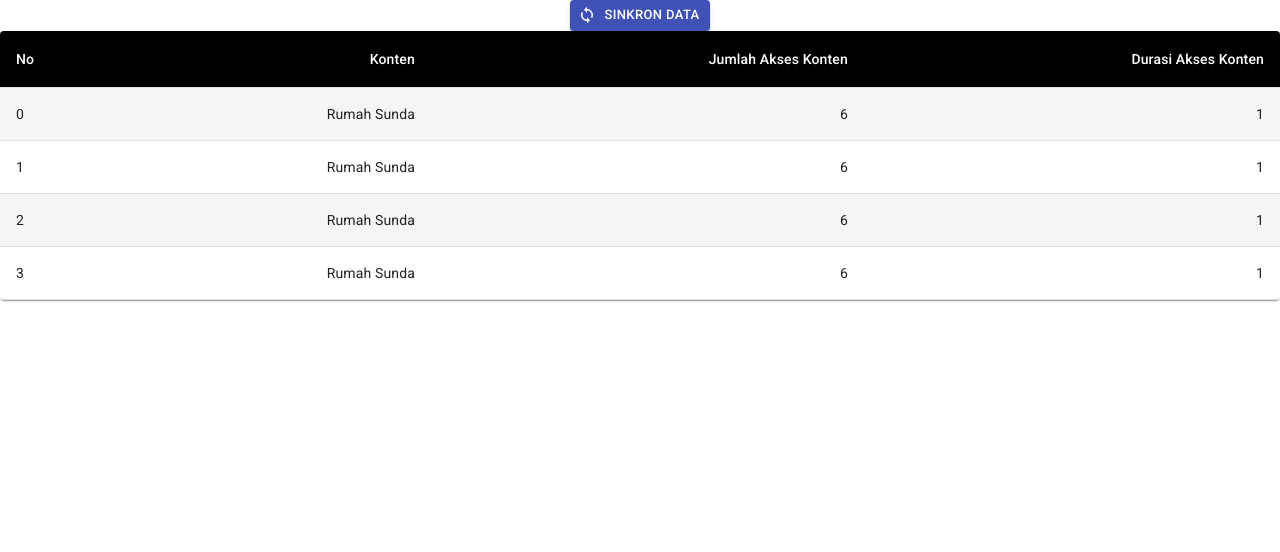
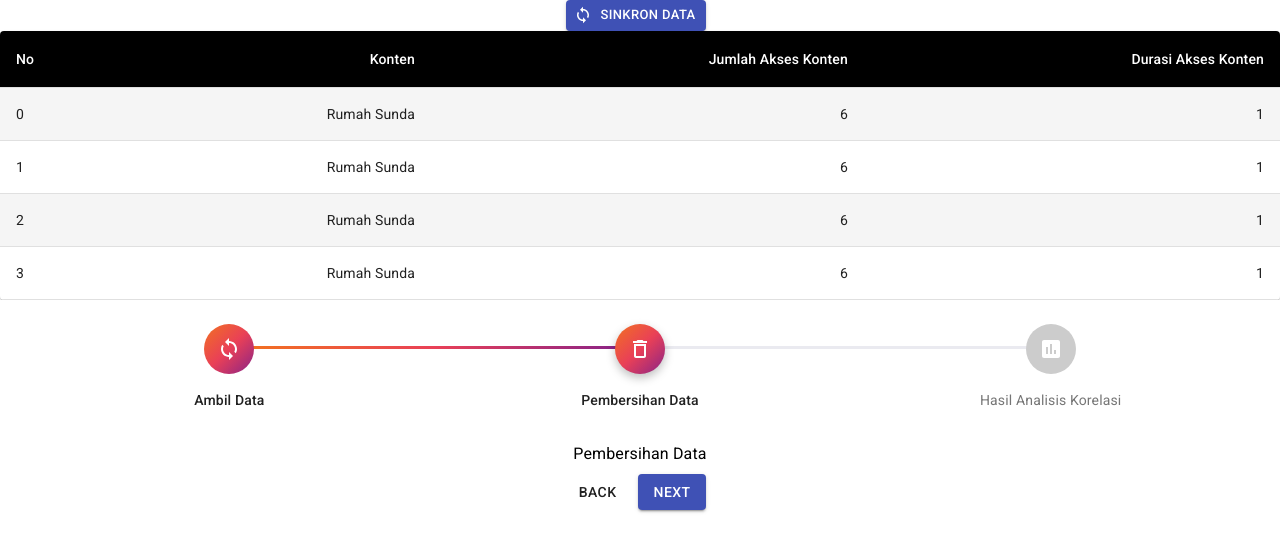
Before and after one commit to dikisp/frontend-analysis-korelasi, a React (Create React App) app: page / in a window 1280 px wide. Shown: the top 552 px of the page. Built offline with nearby package versions, Linux system fonts and the light colour scheme.

Commit message:
add stepper

```diff
--- a/src/component/tabel/index.js
+++ b/src/component/tabel/index.js
@@ -7,9 +7,153 @@ import TableContainer from '@material-ui/core/TableContainer';
 import TableHead from '@material-ui/core/TableHead';
 import TableRow from '@material-ui/core/TableRow';
 import Paper from '@material-ui/core/Paper';
+import PropTypes from 'prop-types';
+import clsx from 'clsx';
+import Stepper from '@material-ui/core/Stepper';
+import Step from '@material-ui/core/Step';
+import StepLabel from '@material-ui/core/StepLabel';
+import Check from '@material-ui/icons/Check';
+import StepConnector from '@material-ui/core/StepConnector';
+import Button from '@material-ui/core/Button';
+import Typography from '@material-ui/core/Typography';
 
-import Button from '@material-ui/core/Button';
+import DeleteOutlineIcon from '@material-ui/icons/DeleteOutline';
+import AssessmentIcon from '@material-ui/icons/Assessment';
 import SyncIcon from '@material-ui/icons/Sync';
+// import StepButton from '@material-ui/core/StepButton';
+
+const useQontoStepIconStyles = makeStyles({
+  root: {
+    color: '#eaeaf0',
+    display: 'flex',
+    height: 22,
+    alignItems: 'center',
+  },
+  active: {
+    color: '#784af4',
+  },
+  circle: {
+    width: 8,
+    height: 8,
+    borderRadius: '50%',
+    backgroundColor: 'currentColor',
+  },
+  completed: {
+    color: '#784af4',
+    zIndex: 1,
+    fontSize: 18,
+  },
+});
+
+function QontoStepIcon(props) {
+  const classes = useQontoStepIconStyles();
+  const { active, completed } = props;
+
+  return (
+    <div
+      className={clsx(classes.root, {
+        [classes.active]: active,
+      })}
+    >
+      {completed ? <Check className={classes.completed} /> : <div className={classes.circle} />}
+    </div>
+  );
+}
+
+QontoStepIcon.propTypes = {
+  /**
+   * Whether this step is active.
+   */
+  active: PropTypes.bool,
+  /**
+   * Mark the step as completed. Is passed to child components.
+   */
+  completed: PropTypes.bool,
+};
+
+const ColorlibConnector = withStyles({
+  alternativeLabel: {
+    top: 22,
+  },
+  active: {
+    '& $line': {
+      backgroundImage:
+        'linear-gradient( 95deg,rgb(242,113,33) 0%,rgb(233,64,87) 50%,rgb(138,35,135) 100%)',
+    },
+  },
+  completed: {
+    '& $line': {
+      backgroundImage:
+        'linear-gradient( 95deg,rgb(242,113,33) 0%,rgb(233,64,87) 50%,rgb(138,35,135) 100%)',
+    },
+  },
+  line: {
+    height: 3,
+    border: 0,
+    backgroundColor: '#eaeaf0',
+    borderRadius: 1,
+  },
+})(StepConnector);
+
+const useColorlibStepIconStyles = makeStyles({
+  root: {
+    backgroundColor: '#ccc',
+    zIndex: 1,
+    color: '#fff',
+    width: 50,
+    height: 50,
+    display: 'flex',
+    borderRadius: '50%',
+    justifyContent: 'center',
+    alignItems: 'center',
+  },
+  active: {
+    backgroundImage:
+      'linear-gradient( 136deg, rgb(242,113,33) 0%, rgb(233,64,87) 50%, rgb(138,35,135) 100%)',
+    boxShadow: '0 4px 10px 0 rgba(0,0,0,.25)',
+  },
+  completed: {
+    backgroundImage:
+      'linear-gradient( 136deg, rgb(242,113,33) 0%, rgb(233,64,87) 50%, rgb(138,35,135) 100%)',
+  },
+});
+
+function ColorlibStepIcon(props) {
+  const classes = useColorlibStepIconStyles();
+  const { active, completed } = props;
+
+  const icons = {
+    1: <SyncIcon />,
+    2: <DeleteOutlineIcon />,
+    3: <AssessmentIcon />,
+  };
+
+  return (
+    <div
+      className={clsx(classes.root, {
+        [classes.active]: active,
+        [classes.completed]: completed,
+      })}
+    >
+      {icons[String(props.icon)]}
+    </div>
+  );
+}
+
+ColorlibStepIcon.propTypes = {
+  /**
+   * Whether this step is active.
+   */
+  active: PropTypes.bool,
+  /**
+   * Mark the step as completed. Is passed to child components.
+   */
+  completed: PropTypes.bool,
+  /**
+   * The label displayed in the step icon.
+   */
+  icon: PropTypes.node,
+};
 
 const StyledTableCell = withStyles((theme) => ({
   head: {
@@ -29,15 +173,38 @@ const StyledTableRow = withStyles((theme) => ({
   },
 }))(TableRow);
 
-function createData(name, calories, fat, carbs, protein) {
-  return { name, calories, fat, carbs, protein };
-}
-
-const useStyles = makeStyles({
+const useStyles = makeStyles((theme) => ({
   table: {
     minWidth: 700,
   },
-});
+  root: {
+    width: '100%',
+  },
+  button: {
+    marginRight: theme.spacing(1),
+  },
+  instructions: {
+    marginTop: theme.spacing(1),
+    marginBottom: theme.spacing(1),
+  },
+}));
+
+function getSteps() {
+  return ['Ambil Data', 'Pembersihan Data', 'Hasil Analisis Korelasi'];
+}
+
+function getStepContent(step) {
+  switch (step) {
+    case 0:
+      return 'Ambil Data';
+    case 1:
+      return 'Pembersihan Data';
+    case 2:
+      return 'Hasil Analisis Korelasi';
+    default:
+      return 'Unknown step';
+  }
+}
 
 export default function CustomizedTables() {
   const classes = useStyles();
@@ -64,6 +231,21 @@ export default function CustomizedTables() {
       durasi_konten: 1,
     },
   ]);
+
+  const [activeStep, setActiveStep] = React.useState(1);
+  const steps = getSteps();
+
+  const handleNext = () => {
+    setActiveStep((prevActiveStep) => prevActiveStep + 1);
+  };
+
+  const handleBack = () => {
+    setActiveStep((prevActiveStep) => prevActiveStep - 1);
+  };
+
+  const handleReset = () => {
+    setActiveStep(0);
+  };
 
   return (
     <div>
@@ -103,6 +285,46 @@ export default function CustomizedTables() {
         </TableBody>
       </Table>
     </TableContainer>
+
+    <div className={classes.root}>
+    <Stepper alternativeLabel activeStep={activeStep} connector={<ColorlibConnector />}>
+        {steps.map((label) => (
+          <Step key={label}>
+            <StepLabel StepIconComponent={ColorlibStepIcon}>{label}</StepLabel>
+          </Step>
+        ))}
+      </Stepper>
+      <div>
+        {activeStep === steps.length ? (
+          <div>
+            <Typography className={classes.instructions}>
+              All steps completed - you&apos;re finished
+            </Typography>
+            <Button onClick={handleReset} className={classes.button}>
+              Reset
+            </Button>
+          </div>
+        ) : (
+          <div>
+            <Typography className={classes.instructions}>{getStepContent(activeStep)}</Typography>
+            <div>
+              <Button disabled={activeStep === 0} onClick={handleBack} className={classes.button}>
+                Back
+              </Button>
+              <Button
+                variant="contained"
+                color="primary"
+                onClick={handleNext}
+                className={classes.button}
+              >
+                {activeStep === steps.length - 1 ? 'Finish' : 'Next'}
+              </Button>
+            </div>
+          </div>
+        )}
+      </div>
+    </div>
+
     </div>
   );
 }
```
Also changed, not shown: src/component/stepper/index.js (+0 -22 lines).
